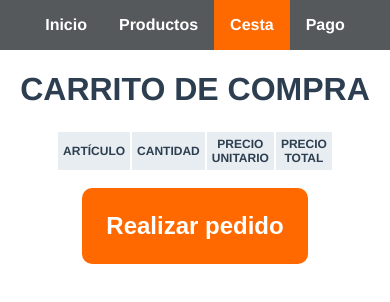
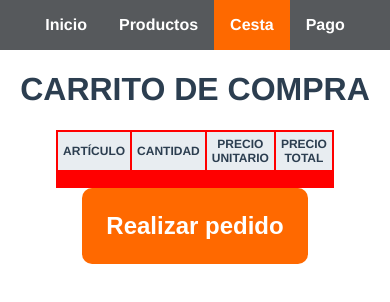
Before and after one commit to geminway92/pontefuerteapp, a Vue app: page /cart in a window 390 px wide. Shown: the top 302 px of the page. Built offline with nearby package versions, Linux system fonts and the light colour scheme.

Commit message:
Fixed a bug in tablat that looked out of order on cell phones.

```diff
--- a/src/views/Cart.vue
+++ b/src/views/Cart.vue
@@ -70,6 +70,7 @@ export default {
 .container-product{
   display: flex;
   justify-content: center;
+  background: red;
 }
 
 .title-table{
@@ -101,6 +102,10 @@ th{
   font-size: 12px;
 }
 
+.container-product{
+  width: min-content;
+}
+
 table img {
   width: 60px;
 }
```
